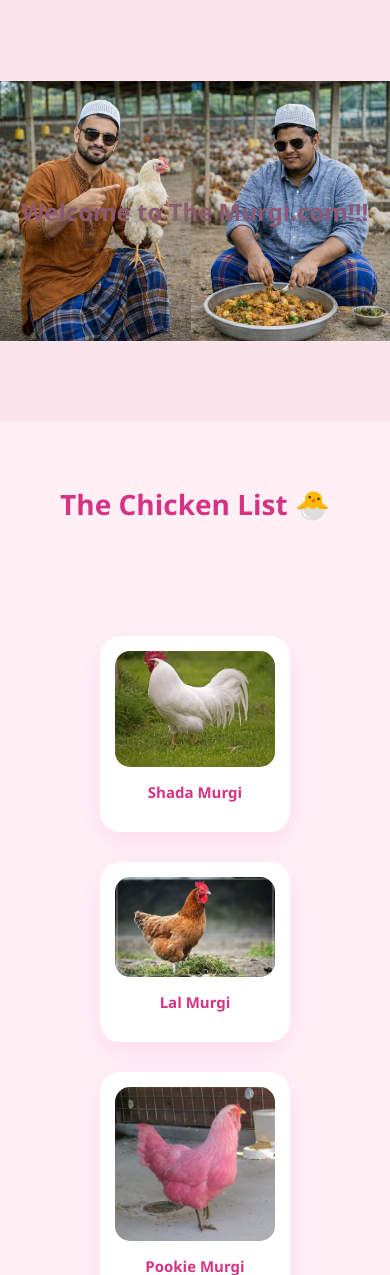
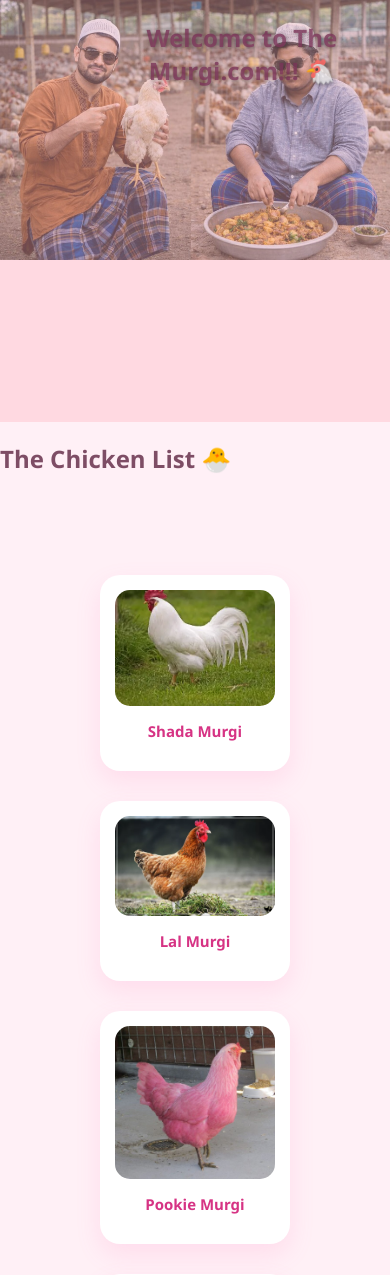
Before and after one commit to computer6787-ui/The-Murgi, a FastAPI app: page / in a window 390 px wide. Shown: the top 1275 px of the page. Run offline with FastAPI, Linux system fonts and the light colour scheme.

Commit message:
Make hero image fully visible on mobile and scale header

```diff
--- a/static/style.css
+++ b/static/style.css
@@ -2,72 +2,80 @@
     margin: 0;
     font-family: 'Segoe UI', sans-serif;
     background-color: #fff0f6;
-    color: #5a3d4b;
+    color: #7e4d65;
 }
 
 /* Hero Section */
-/* Hero Section */
 .hero {
-    height: 100vh;  /* main section height */
-    display: flex;
-    justify-content: center;
-    align-items: center;
+    position: relative;
+    width: 100%;
     text-align: center;
-
-    /* Background image */
-    background: url("baground.png") no-repeat center center;
-    background-size: contain; /* keeps full image visible */
-    background-color: #fce4ec; /* fallback background */
 }
 
-/* Header Styling */
-.hero h1 {
-    font-size: 48px;
-    color: #8c5a72;
-    margin: 0;
+/* Image fills width, keeps ratio */
+.hero img.hero-img {
+    width: 100%;
+    height: auto;
+    max-height: 60vh;  /* limits vertical height */
+    object-fit: contain; /* keeps full image visible */
+    display: block;
 }
 
-/* Responsive for tablets and phones */
+/* Pink overlay */
+.hero .overlay {
+    position: absolute;
+    top: 0;
+    left: 0;
+    width: 100%;
+    height: 100%;
+    background-color: rgba(255,182,193,0.4); /* pink overlay */
+    pointer-events: none; /* allows clicks to pass through */
+}
+
+/* Centered header text */
+.hero h1 {
+    position: absolute;
+    top: 5%;
+    left: 24%;
+
+    color: #773356; /* changed to pink */
+    opacity: 0.8;
+    font-size: 40px;
+    margin: 0;
+    z-index: 2;
+    text-shadow: 1px 1px 4px rgba(0,0,0,0.5);
+}
+
+/* Tablet screens */
 @media (max-width: 1024px) {
-    .hero {
-        height: 50vh;
-    }
-
     .hero h1 {
         font-size: 36px;
     }
+    .hero img.hero-img {
+        max-height: 50vh;
+    }
 }
 
+/* Mobile screens */
 @media (max-width: 768px) {
-    .hero {
-        height: 40vh;
-    }
-
     .hero h1 {
         font-size: 28px;
     }
+    .hero img.hero-img {
+        max-height: 40vh;
+    }
 }
 
+/* Small phones */
 @media (max-width: 480px) {
-    .hero {
-        height: 35vh;
-    }
-
     .hero h1 {
         font-size: 22px;
     }
+    .hero img.hero-img {
+        max-height: 35vh;
+    }
 }
 
-.list-title {
-    text-align: center;
-    padding: 40px 20px 10px;
-}
-
-.list-title h2 {
-    font-size: 28px;
-    color: #d63384;
-    font-weight: 700;
-}
 /* Gallery */
 .gallery {
     padding: 80px 20px;
@@ -144,6 +152,8 @@
     background-color: #e754a6;
     transform: scale(1.05);
 }
+
+/* Hero adjustments for responsiveness */
 .hero h1 {
     font-size: 38px;
 }
--- a/templates/index.html
+++ b/templates/index.html
@@ -8,16 +8,24 @@
 </head>
 <body>
 
+<!-- Hero Section -->
 <section class="hero">
-    <h1>Welcome to The Murgi.com!!!</h1>
+    <img src="/static/baground.png" alt="Chicken Background" class="hero-img">
+    <div class="overlay"></div>
+    <h1>Welcome to The Murgi.com!!! 🐔</h1>
 </section>
+
+<!-- Chicken List Title -->
 <section class="list-title">
     <h2>The Chicken List 🐣</h2>
 </section>
+
+<!-- Chicken Gallery -->
 <section class="gallery" id="gallery">
     <!-- Chickens will load here from JS -->
 </section>
 
+<!-- Popup -->
 <div class="popup" id="popup">
     <div class="popup-content">
         <h2 id="chickenName"></h2>
```
Also changed, not shown: main.py (line endings or trailing spaces).
